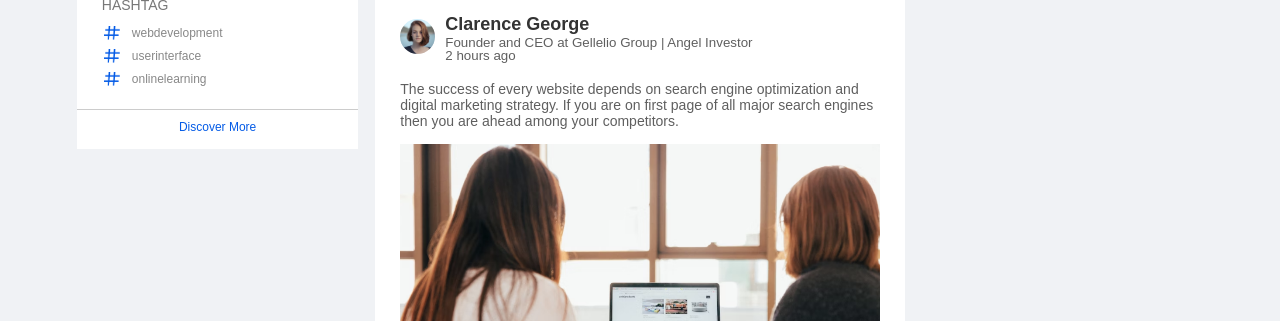
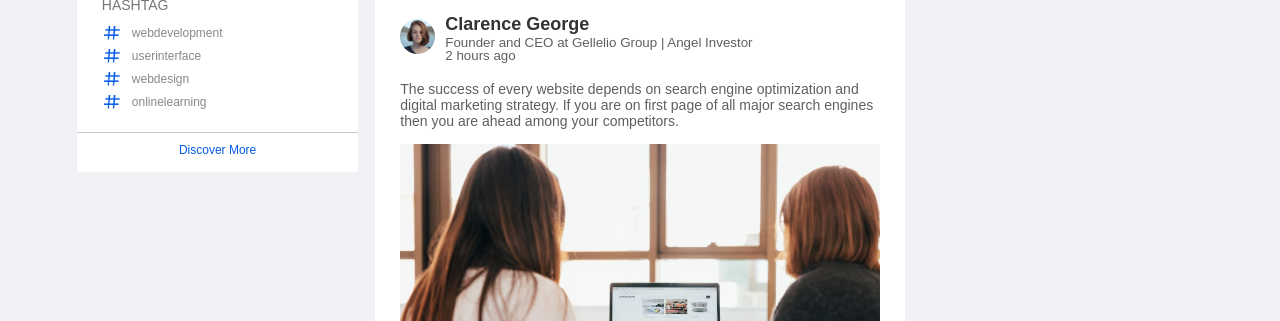
Before and after one commit to Adnaan1806/Linkedin-Website, a plain HTML site: page index.html in a window 1280 px wide. Shown: the part 779-1100 px from the top of the page. Drawn offline with Linux system fonts and the light colour scheme.

Commit message:
changes to index.html

```diff
--- a/index.html
+++ b/index.html
@@ -117,7 +117,9 @@
                 <h3>HASHTAG</h3>
                 <a href="#"><img src="hashtag.png">webdevelopment</a>
                 <a href="#"><img src="hashtag.png">userinterface</a>
+                <a href="#"><img src="hashtag.png">webdesign</a>
                 <a href="#"><img src="hashtag.png">onlinelearning</a>
+
                 <div class="discover-more-link">
                     <a href="#">Discover More</a>
                 </div>
```
